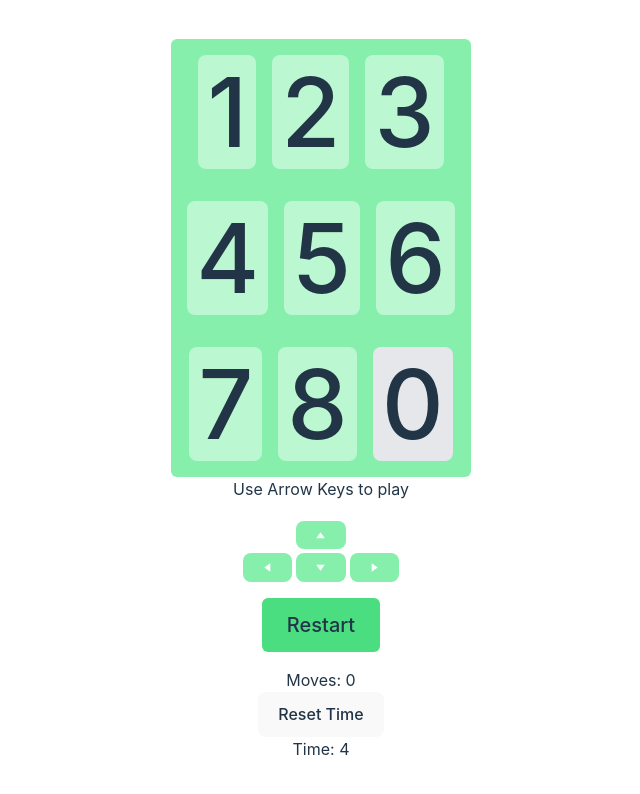
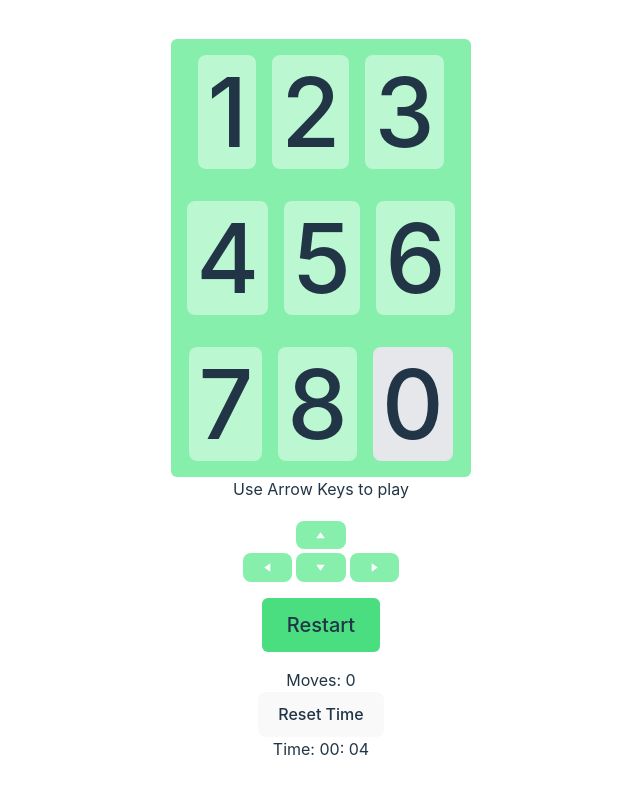
Before and after one commit to justin-phxm/3x3Game, a Preact app: page / in a window 1280 px wide. Shown: the top 794 px of the page, without its empty margins (319-959 px from the left). Built offline with nearby package versions, Linux system fonts and the light colour scheme.

Commit message:
add minutes and format time

```diff
--- a/src/Timer.tsx
+++ b/src/Timer.tsx
@@ -1,7 +1,8 @@
 import { useState, useEffect } from "preact/hooks";
 
 export default function Timer() {
-  const [seconds, setTime] = useState(0);
+  const [seconds, setSeconds] = useState(0);
+  const [minutes, setMinutes] = useState(0);
   const [intervalId, setIntervalId] = useState<undefined | number>(undefined);
 
   useEffect(() => {
@@ -10,26 +11,39 @@ export default function Timer() {
     }
 
     const newIntervalId = setInterval(() => {
-      setTime((prevTime) => prevTime + 1);
+      setSeconds((prevTime) => prevTime + 1);
     }, 1000);
 
     setIntervalId(newIntervalId); // Store the new interval ID
   }, []);
-
+  useEffect(() => {
+    if (seconds === 60) {
+      setSeconds(0);
+      setMinutes((prevMinutes) => prevMinutes + 1);
+    }
+  }, [seconds]);
   function resetTime() {
     clearInterval(intervalId); // Clear the current interval
-    setTime(0);
+    setSeconds(0);
+    setMinutes(0);
     const newIntervalId = setInterval(() => {
-      setTime((prevTime) => prevTime + 1);
+      setSeconds((prevTime) => prevTime + 1);
     }, 1000);
     setIntervalId(newIntervalId); // Store the new interval ID
-    console.log(newIntervalId);
   }
-
+  function formatTime(time: number) {
+    let formattedTime = time.toLocaleString("en-US", {
+      minimumIntegerDigits: 2,
+      useGrouping: false,
+    });
+    return formattedTime;
+  }
   return (
     <>
       <button onClick={resetTime}>Reset Time</button>
-      <div>Time: {seconds}</div>
+      <div>
+        Time: {formatTime(minutes)}: {formatTime(seconds)}
+      </div>
     </>
   );
 }
```
